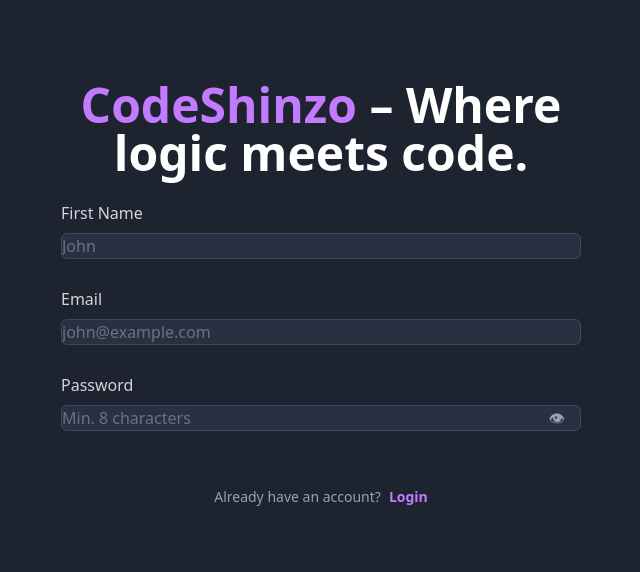
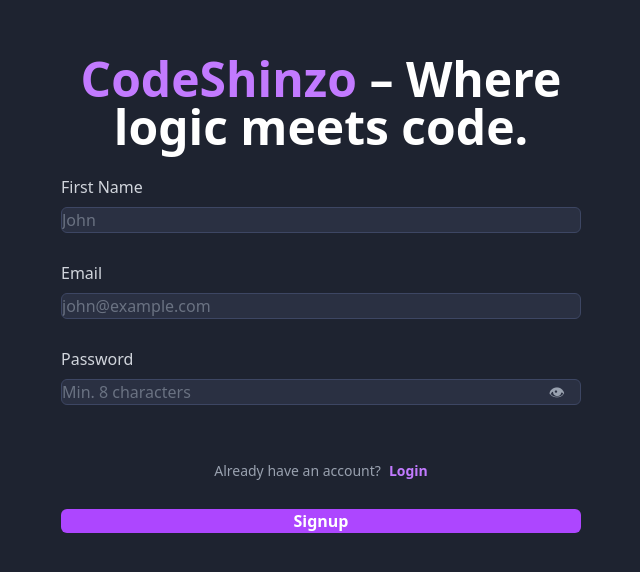
Before and after one commit to prathamsingh2005123-design/codeshinzo, a React app in the folder Frontend/: page /signup in a window 1280 px wide. Shown: the part 106-678 px from the top of the page, without its empty margins (319-959 px from the left). Built offline with nearby package versions, Linux system fonts and the light colour scheme; no server answers; the HTML template or start-up script is replaced by a standard one.

Commit message:
fix: add signup button

```diff
--- a/Frontend/src/pages/Signup.jsx
+++ b/Frontend/src/pages/Signup.jsx
@@ -197,6 +197,12 @@
               Login
             </NavLink>
           </div>
+          <button
+  type="submit"
+  className="w-full py-4 mt-4 bg-purple-500 hover:bg-purple-600 text-white font-semibold rounded-md transition"
+>
+  Signup
+</button>
 
         </form>
       </div>
```
